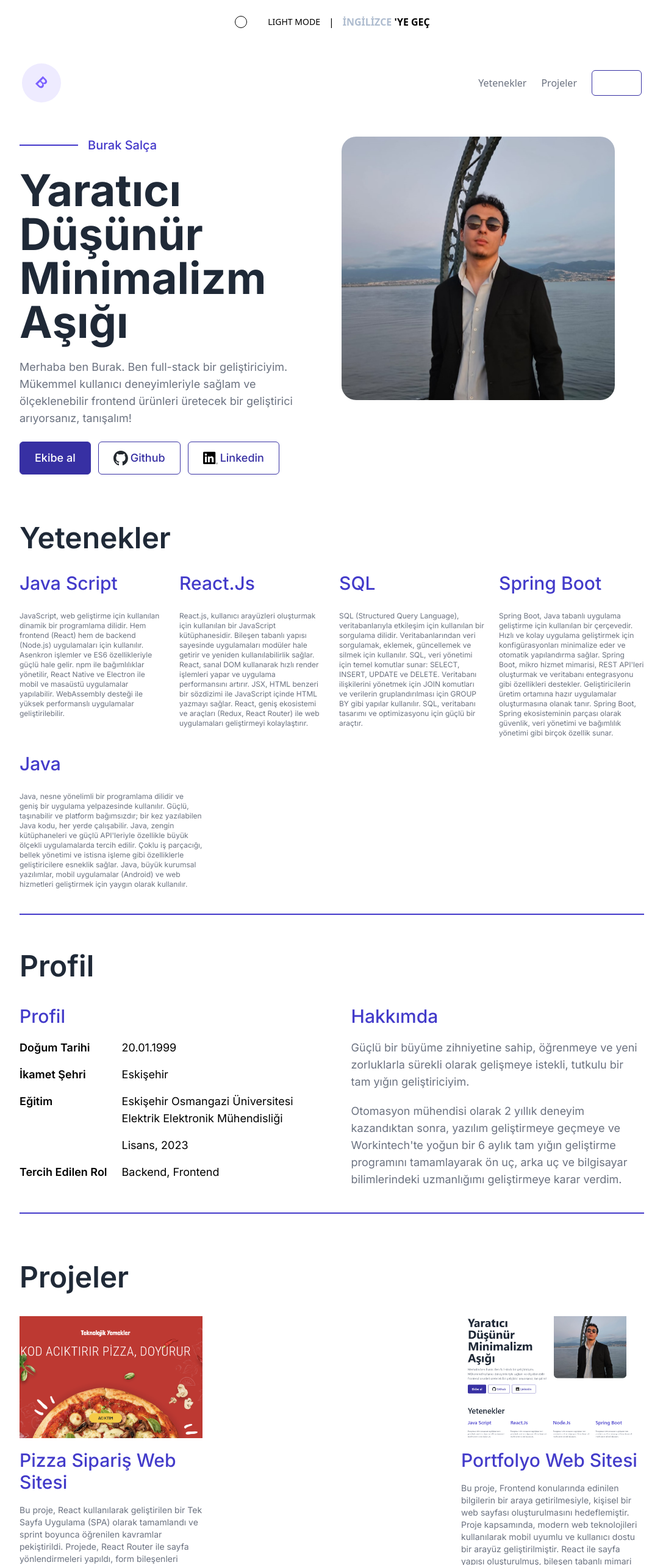
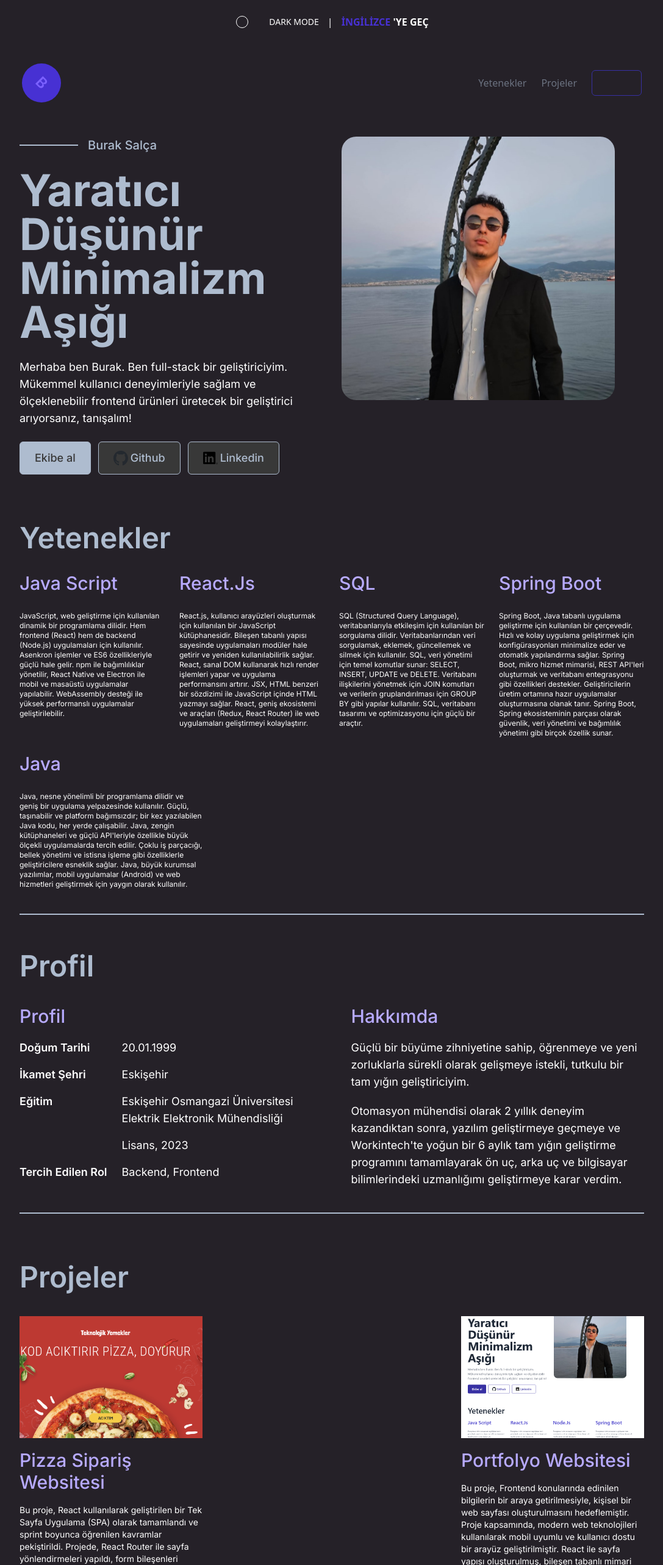
Before and after one commit to Burak-Salca/React-Portfolio-Project, a React (Vite) app: page / in a window 1280 px wide. Shown: the top 2566 px of the page at 61% size, without its empty margins (96-1183 px from the left). Built offline with nearby package versions, Linux system fonts and the light colour scheme; a web font is replaced by a local one.

Commit message:
Düzeltme-3

```diff
--- a/src/actions/ThemeChange.jsx
+++ b/src/actions/ThemeChange.jsx
@@ -5,7 +5,7 @@ const ThemeContext = createContext();
 export const useTheme = ()=> useContext(ThemeContext);
 
 export default function ThemeChange({children}) {
-    const [theme , setTheme] = useState("light");
+    const [theme , setTheme] = useState("dark");
 
     const handleThemeChange = ()=>{
         setTheme ((prevTheme) => (prevTheme === "light" ? "dark" : "light"));
--- a/src/translation.js
+++ b/src/translation.js
@@ -62,8 +62,8 @@ const translations = {
         },
 
         "projectsTitle": {
-            "first": "Pizza Sipariş Web Sitesi",
-            "second": "Portfolyo Web Sitesi",
+            "first": "Pizza Sipariş Websitesi",
+            "second": "Portfolyo Websitesi",
 
         },
 
@@ -143,8 +143,8 @@ const translations = {
         },
 
         "projectsTitle": {
-            "first": "Pizza Order Web Sites",
-            "second": "Portfolio Web Site",
+            "first": "Pizza Order Website",
+            "second": "Portfolio Website",
         },
 
         "projectsParagraph": {
```
